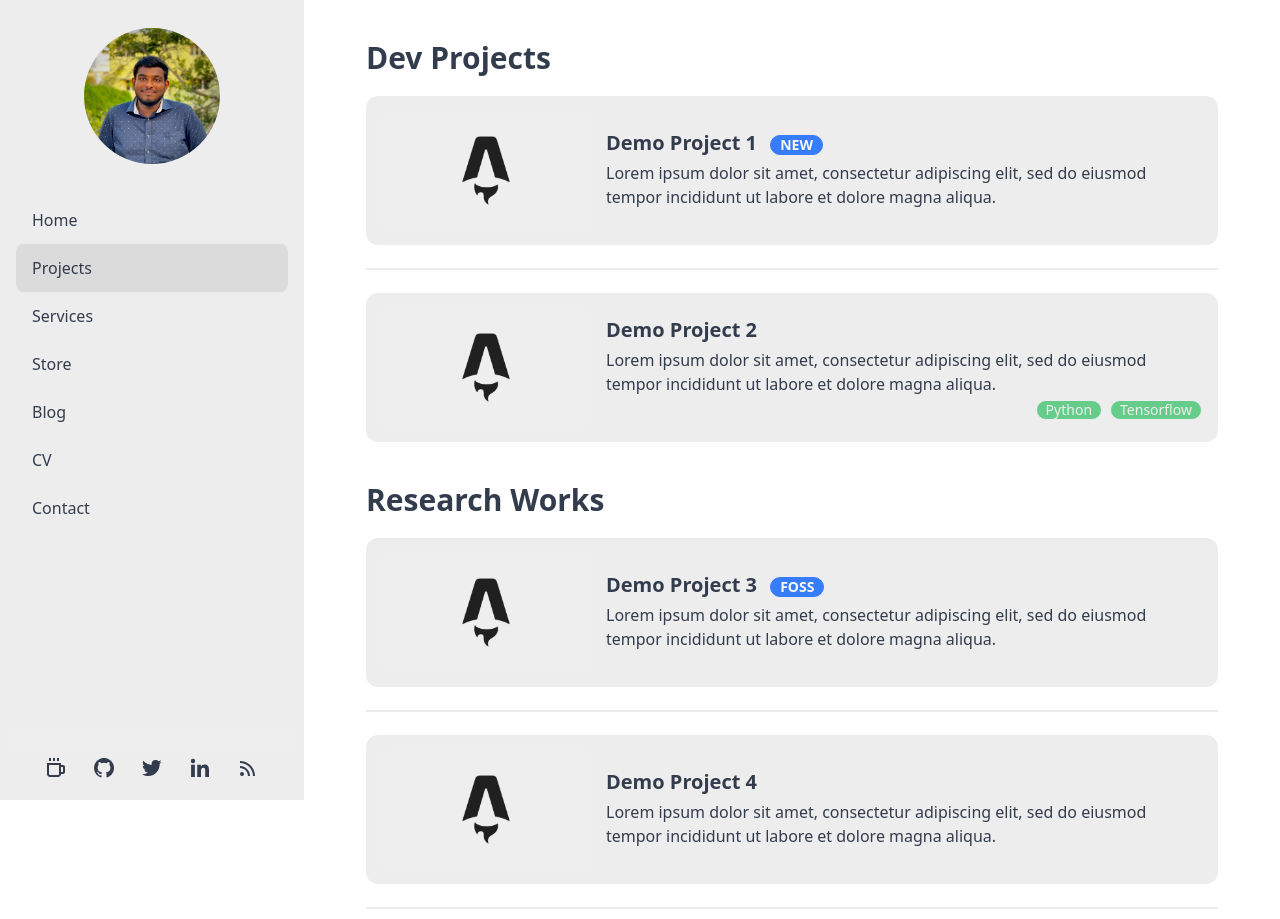
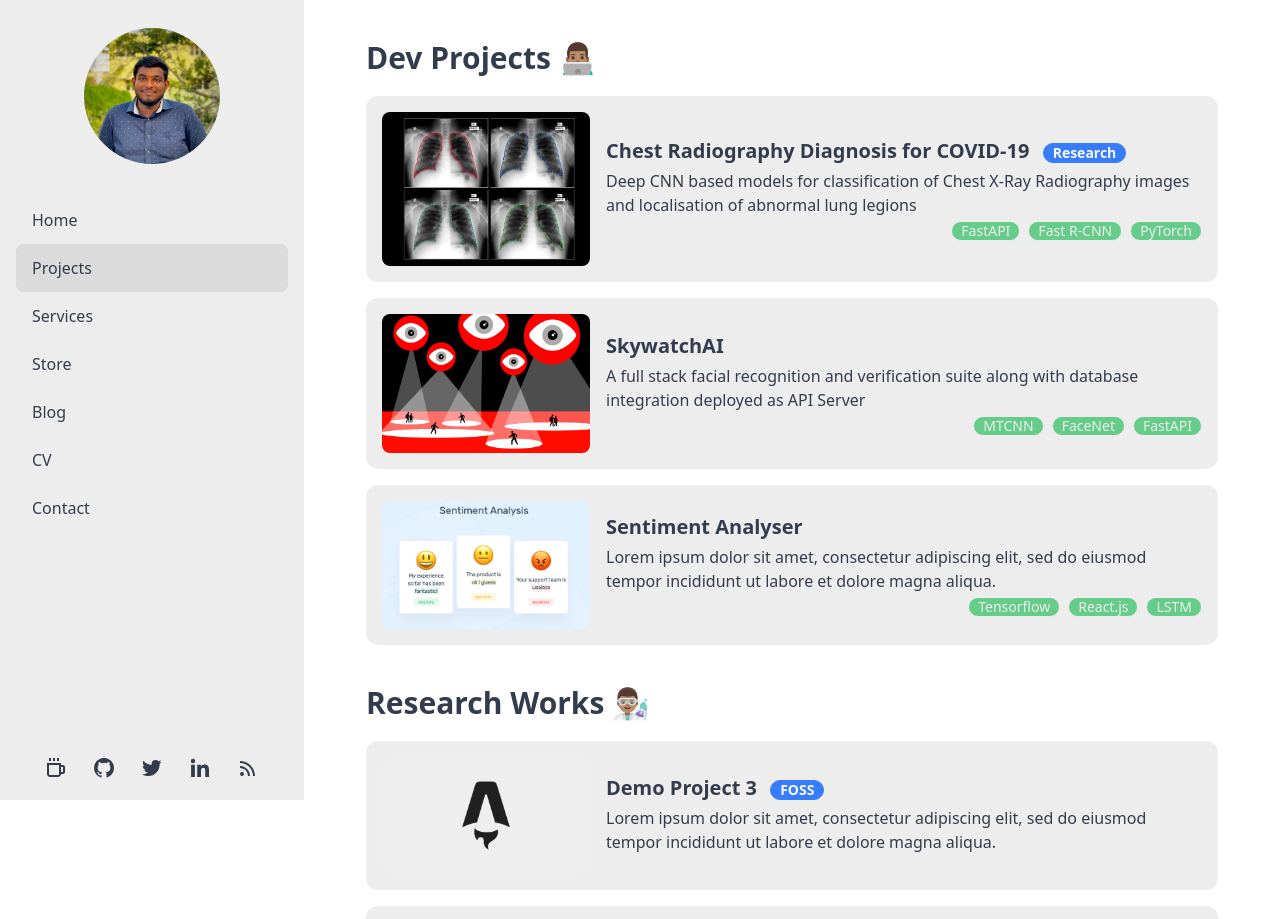
Before and after one commit to arunpandian7/arunpandian7.github.io, an Astro site: page /projects in a window 1280 px wide. Shown: the top 919 px of the page. Built offline with nearby package versions, Linux system fonts and the light colour scheme; Astro itself is replaced by a stand-in of ours.

Commit message:
update: content for project page

```diff
--- a/src/pages/projects.astro
+++ b/src/pages/projects.astro
@@ -5,27 +5,36 @@ import HorizontalCard from "../components/HorizontalCard.astro";
 
 <BaseLayout title = "Projects" sideBarActiveItemID="projects">
   <div>
-    <div class="text-3xl w-full font-bold mb-5">Dev Projects</div>
+    <div class="text-3xl w-full font-bold mb-5">Dev Projects 👨🏽‍💻</div>
   </div>
 
   <HorizontalCard
-    title="Demo Project 1"
-    img="/post_img.webp"
+    title="Chest Radiography Diagnosis for COVID-19"
+    img="/covid-diagnosis.jpg"
+    desc="Deep CNN based models for classification of Chest X-Ray Radiography images and localisation of abnormal lung legions"
+    url="https://github.com/arunpandian7/skywatch-ai"
+    badge="Research"
+    tags="FastAPI,Fast R-CNN, PyTorch"
+  />
+
+  <HorizontalCard
+    title="SkywatchAI"
+    img="/skywatch-ai.jpeg"
+    desc="A full stack facial recognition and verification suite along with database integration deployed as API Server"
+    url="https://github.com/arunpandian7/skywatch-ai"
+    tags="MTCNN, FaceNet, FastAPI"
+  />
+
+  <HorizontalCard
+    title="Sentiment Analyser"
+    img="/sentiment-analysis.png"
     desc="Lorem ipsum dolor sit amet, consectetur adipiscing elit, sed do eiusmod tempor incididunt ut labore et dolore magna aliqua."
-    url="#"
-    badge="NEW"
-  />
-  <div class="divider my-0"></div>
-  <HorizontalCard
-    title="Demo Project 2"
-    img="/post_img.webp"
-    desc="Lorem ipsum dolor sit amet, consectetur adipiscing elit, sed do eiusmod tempor incididunt ut labore et dolore magna aliqua."
-    url="#"
-    tags="Python,Tensorflow"
+    url="https://github.com/arunpandian7/Sentiment-Analysis"
+    tags="Tensorflow,React.js,LSTM"
   />
 
   <div>
-    <div class="text-3xl w-full font-bold mb-5 mt-10">Research Works</div>
+    <div class="text-3xl w-full font-bold mb-5 mt-10">Research Works 👨🏽‍🔬</div>
   </div>
 
   <HorizontalCard
@@ -35,14 +44,12 @@ import HorizontalCard from "../components/HorizontalCard.astro";
     url="#"
     badge="FOSS"
   />
-  <div class="divider my-0"></div>
   <HorizontalCard
     title="Demo Project 4"
     img="/post_img.webp"
     desc="Lorem ipsum dolor sit amet, consectetur adipiscing elit, sed do eiusmod tempor incididunt ut labore et dolore magna aliqua."
     url="#"
   />
-  <div class="divider my-0"></div>
   <HorizontalCard
     title="Demo Project 5"
     img="/post_img.webp"
```
